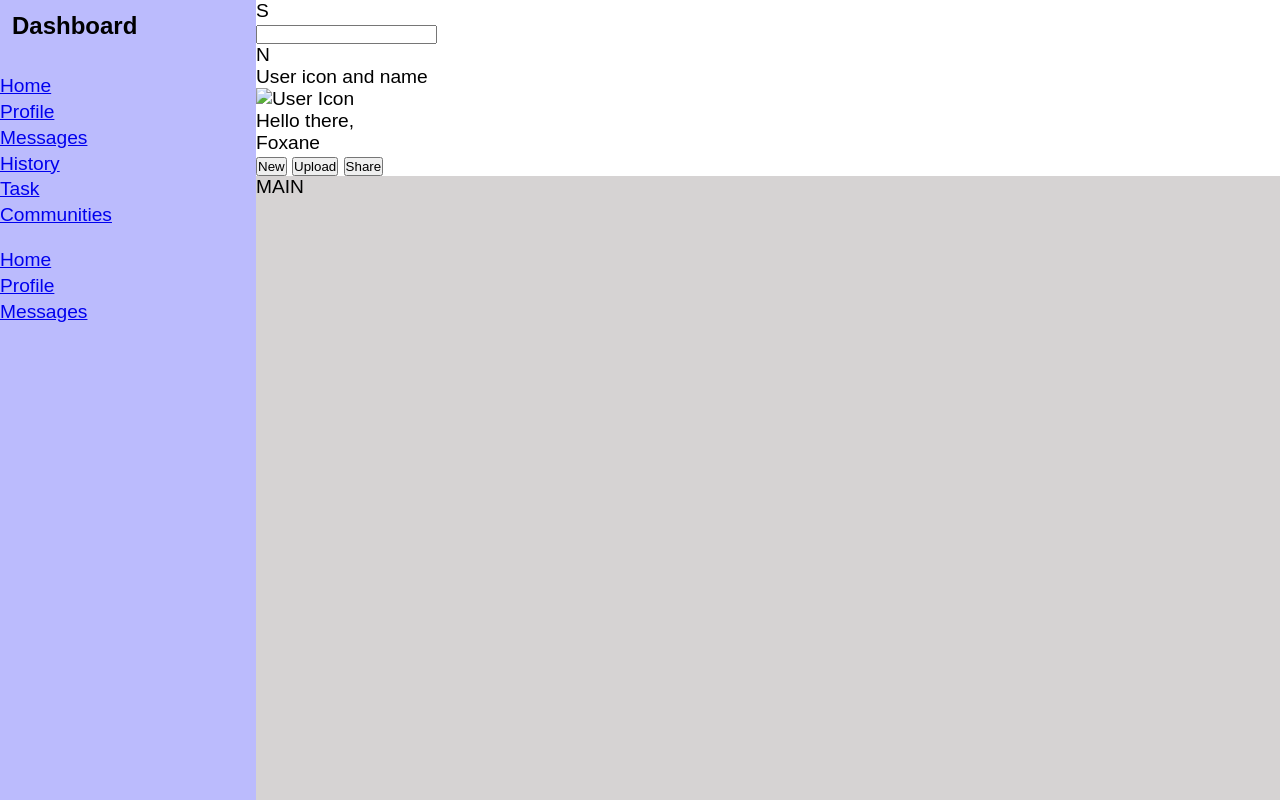
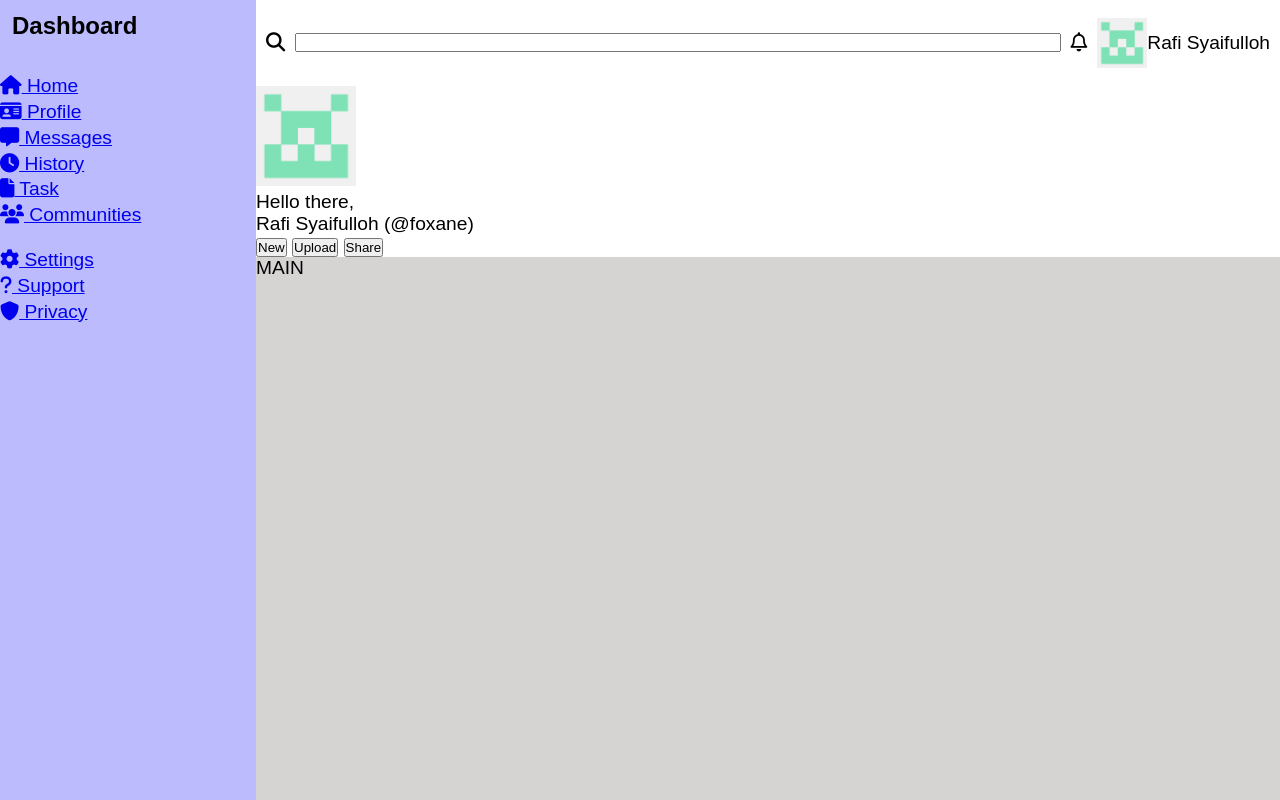
Before and after one commit to foxane/odin-admin-dashboard, a plain HTML site: page index.html in a window 1280 px wide. Shown: the top 800 px of the page. Drawn offline with Linux system fonts and the light colour scheme.

Commit message:
Add layout to top header

```diff
--- a/index.html
+++ b/index.html
@@ -5,21 +5,38 @@
     <meta name="viewport" content="width=device-width, initial-scale=1.0" />
     <title>Admin Dashboard</title>
     <link rel="stylesheet" href="style.css" />
+    <script
+      src="https://kit.fontawesome.com/66a2552af2.js"
+      crossorigin="anonymous"
+    ></script>
   </head>
   <body>
     <div class="page-wrapper">
       <div class="header">
         <div class="top">
-          <p class="search-icon">S</p>
+          <p class="search-icon"><i class="fas fa-search"></i></p>
           <input type="text" />
-          <p class="notification-icon">N</p>
-          <p class="name">User icon and name</p>
+          <p class="notification-icon"><i class="far fa-bell"></i></p>
+          <div class="user-info smaller">
+            <img
+              class="user-icon"
+              src="./user-dummy.png"
+              alt="user icon"
+              width="50px"
+            />
+            <p class="user-name">Rafi Syaifulloh</p>
+          </div>
         </div>
         <div class="bottom">
           <div class="user-info">
-            <img class="user-icon" src="#" alt="User Icon" />
+            <img
+              class="user-icon"
+              src="./user-dummy.png"
+              alt="User Icon"
+              width="100px"
+            />
             <p class="greetings">Hello there,</p>
-            <p class="user-name">Foxane</p>
+            <p class="user-name">Rafi Syaifulloh (@foxane)</p>
           </div>
           <div class="buttons">
             <button type="button">New</button>
@@ -32,17 +49,62 @@
         <div class="logo">Dashboard</div>
         <div class="nav">
           <ul>
-            <li><a href="#">Home</a></li>
-            <li><a href="#">Profile</a></li>
-            <li><a href="#">Messages</a></li>
-            <li><a href="#">History</a></li>
-            <li><a href="#">Task</a></li>
-            <li><a href="#">Communities</a></li>
+            <li>
+              <a href="#">
+                <i class="fas fa-home"></i>
+                Home
+              </a>
+            </li>
+            <li>
+              <a href="#">
+                <i class="fa fa-id-card"></i>
+                Profile
+              </a>
+            </li>
+            <li>
+              <a href="#">
+                <i class="fas fa-message"></i>
+                Messages
+              </a>
+            </li>
+            <li>
+              <a href="#">
+                <div class="fas fa-clock"></div>
+                History
+              </a>
+            </li>
+            <li>
+              <a href="#">
+                <i class="fas fa-file"></i>
+                Task
+              </a>
+            </li>
+            <li>
+              <a href="#">
+                <i class="fas fa-users"></i>
+                Communities
+              </a>
+            </li>
           </ul>
           <ul>
-            <li><a href="#">Home</a></li>
-            <li><a href="#">Profile</a></li>
-            <li><a href="#">Messages</a></li>
+            <li>
+              <a href="#">
+                <i class="fas fa-gear"></i>
+                Settings
+              </a>
+            </li>
+            <li>
+              <a href="#">
+                <i class="fas fa-question"></i>
+                Support
+              </a>
+            </li>
+            <li>
+              <a href="#">
+                <i class="fas fa-shield"></i>
+                Privacy
+              </a>
+            </li>
           </ul>
         </div>
       </div>
--- a/style.css
+++ b/style.css
@@ -18,9 +18,32 @@ body {
     grid-template-columns: 1fr 4fr;
 }
 
+/* || Header */
 .header{
     background-color: #fff;
+    display: grid;
+    grid-template-rows: 1fr 2fr;
 }
+.top {
+    display: grid;
+    grid-template-columns: min-content minmax(100px, 1fr) min-content max-content;
+    place-items: center;
+    gap: 10px;
+    padding: 0 10px;
+}
+.top input {
+    width: 100%;
+}
+.user-info.smaller > *{
+    display: block;
+}
+.user-info.smaller {
+    display: flex;
+    justify-content: center;
+    align-items: center;
+}
+
+/* || Sidebar */
 .sidebar {
     background-color: rgb(187, 187, 253);
     grid-row: 1/3;
```
